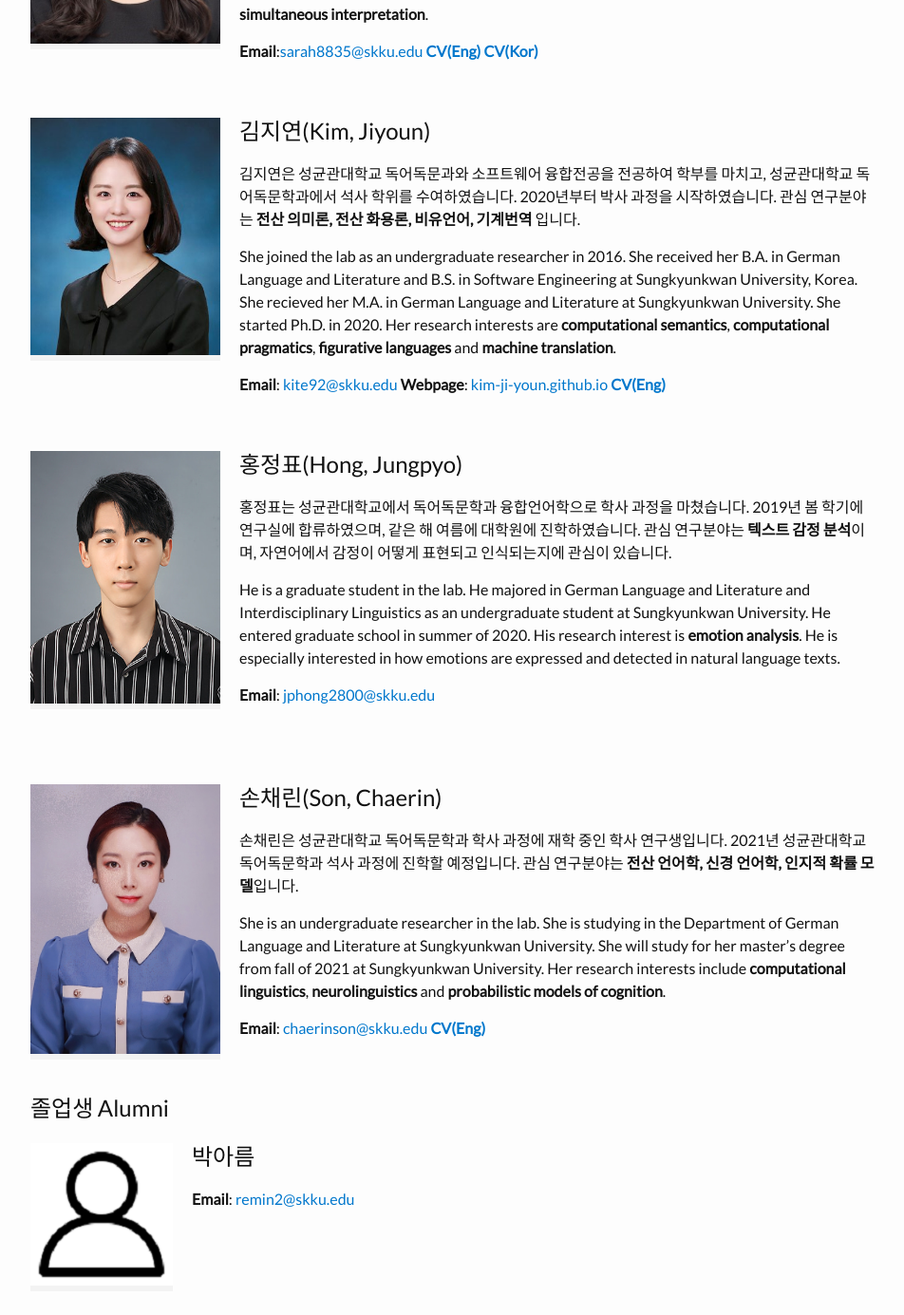
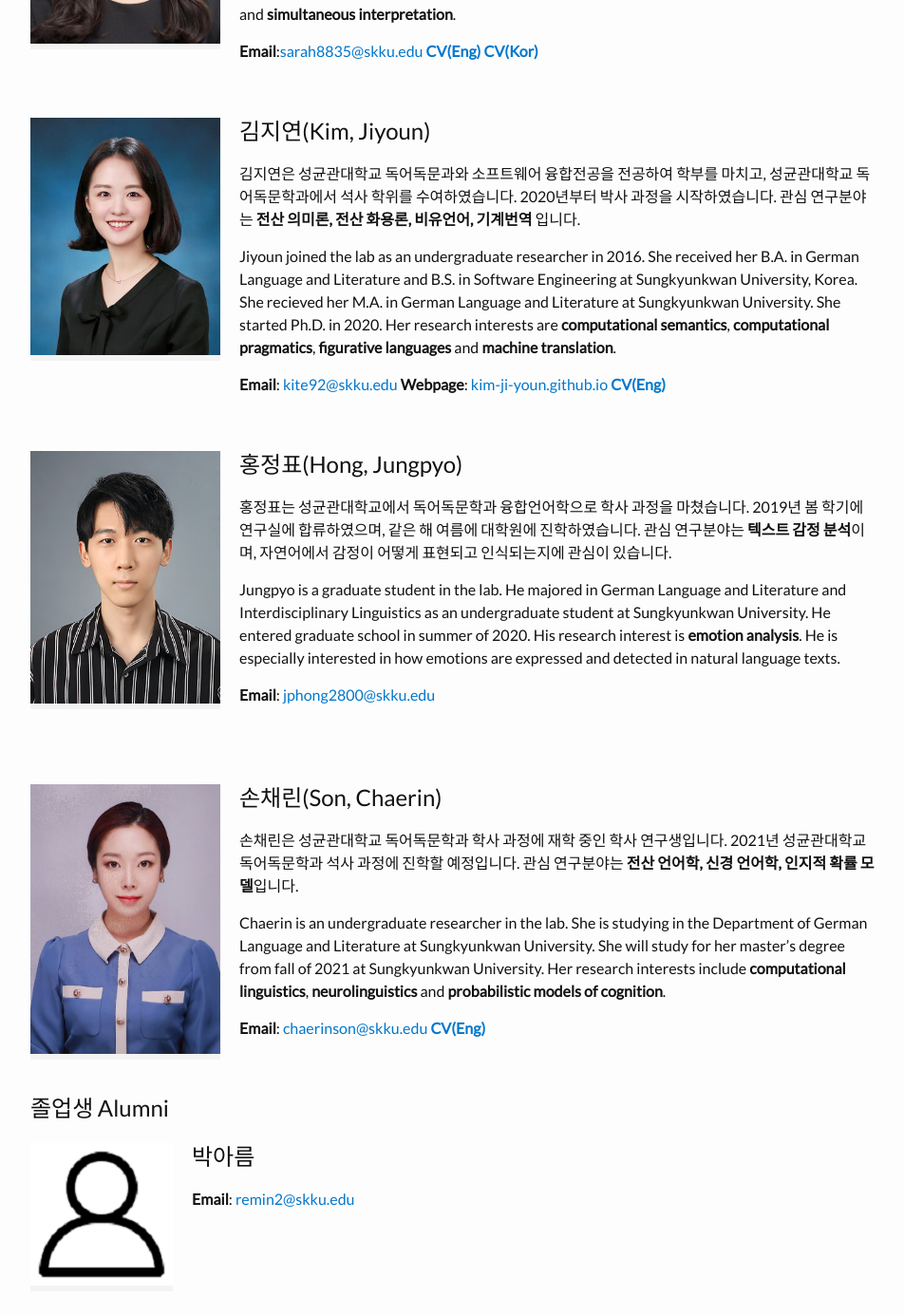
Before and after one commit to skkhmp/skkhmp.github.io, a Jekyll site: the page built from members.md, in a window 1280 px wide and 1400 px high, scrolled down 434 px. Shown: the top 1385 px of the window at 95% size, without its empty margins (163-1115 px from the left). Built offline with Jekyll 4.4.1, drawn with Linux system fonts in a browser that asks for light colours; some web fonts are replaced; some of the changed text lies outside the part shown.

Commit message:
Update members.md

```diff
--- a/members.md
+++ b/members.md
@@ -10,7 +10,7 @@ permalink: /members/
 ## 구영은(Koo, Youngeun)
 구영은은 성균관대학교 독어독문학과에서 학사, 석사 학위를 취득하였습니다. 2018년 성균관대학교 독어독문학과 박사과정에 진학하였으며, 현재 박사학위논문을 준비중입니다. 관심 연구분야는 **전산 화용론**, **대화 분석**, **대화 시스템**, **챗봇**, **동시통역**입니다.
 
-She received her B.A. and M.A. in German Language and Literature at Sungkyunkwan University, Korea. She started Ph.D. in 2018 and currently working on her Ph.D. dissertation. Her research interests are **computational pragmatics**, **conversational analysis**, **dialog system**, **chatbot** and **simultaneous interpretation**.
+Youngeun received her B.A. and M.A. in German Language and Literature at Sungkyunkwan University, Korea. She started Ph.D. in 2018 and currently working on her Ph.D. dissertation. Her research interests are **computational pragmatics**, **conversational analysis**, **dialog system**, **chatbot** and **simultaneous interpretation**.
 
 **Email**:<sarah8835@skku.edu>   **[CV(Eng)](/cv/koo_eng.pdf)**  **[CV(Kor)](/cv/koo_kor.pdf)**
 
@@ -20,7 +20,7 @@ She received her B.A. and M.A. in German Language and Literature at Sungkyunkwan
 ## 김지연(Kim, Jiyoun)
 김지연은 성균관대학교 독어독문과와 소프트웨어 융합전공을 전공하여 학부를 마치고, 성균관대학교 독어독문학과에서 석사 학위를 수여하였습니다.  2020년부터 박사 과정을 시작하였습니다. 관심 연구분야는 **전산 의미론, 전산 화용론, 비유언어, 기계번역** 입니다.
 
-She joined the lab as an undergraduate researcher in 2016. She received her B.A. in German Language and Literature and B.S. in Software Engineering at Sungkyunkwan University, Korea. She recieved her M.A. in German Language and Literature at Sungkyunkwan University. She started Ph.D. in 2020. Her research interests are **computational semantics**, **computational pragmatics**, **figurative languages** and **machine translation**.
+Jiyoun joined the lab as an undergraduate researcher in 2016. She received her B.A. in German Language and Literature and B.S. in Software Engineering at Sungkyunkwan University, Korea. She recieved her M.A. in German Language and Literature at Sungkyunkwan University. She started Ph.D. in 2020. Her research interests are **computational semantics**, **computational pragmatics**, **figurative languages** and **machine translation**.
 
 **Email**: <kite92@skku.edu> **Webpage**: [kim-ji-youn.github.io](http://kim-ji-youn.github.io)  **[CV(Eng)](/cv/kim_eng.pdf)**
 
@@ -31,7 +31,7 @@ She joined the lab as an undergraduate researcher in 2016. She received her B.A.
 ## 홍정표(Hong, Jungpyo)
 홍정표는 성균관대학교에서 독어독문학과 융합언어학으로 학사 과정을 마쳤습니다. 2019년 봄 학기에 연구실에 합류하였으며, 같은 해 여름에 대학원에 진학하였습니다. 관심 연구분야는 **텍스트 감정 분석**이며, 자연어에서 감정이 어떻게 표현되고 인식되는지에 관심이 있습니다.
 
-He is a graduate student in the lab. He majored in German Language and Literature and Interdisciplinary Linguistics as an undergraduate student at Sungkyunkwan University. He entered graduate school in summer of 2020. His research interest is **emotion analysis**. He is especially interested in how emotions are expressed and detected in natural language texts.
+Jungpyo is a graduate student in the lab. He majored in German Language and Literature and Interdisciplinary Linguistics as an undergraduate student at Sungkyunkwan University. He entered graduate school in summer of 2020. His research interest is **emotion analysis**. He is especially interested in how emotions are expressed and detected in natural language texts.
 
 **Email**: <jphong2800@skku.edu>
 
@@ -42,7 +42,7 @@ He is a graduate student in the lab. He majored in German Language and Literatur
 ## 손채린(Son, Chaerin)
 손채린은 성균관대학교 독어독문학과 학사 과정에 재학 중인 학사 연구생입니다. 2021년 성균관대학교 독어독문학과 석사 과정에 진학할 예정입니다. 관심 연구분야는 **전산 언어학, 신경 언어학, 인지적 확률 모델**입니다.
 
-She is an undergraduate researcher in the lab. She is studying in the Department of German Language and Literature at Sungkyunkwan University. She will study for her master's degree from fall of 2021 at Sungkyunkwan University. Her research interests include **computational linguistics**, **neurolinguistics** and **probabilistic models of cognition**.
+Chaerin is an undergraduate researcher in the lab. She is studying in the Department of German Language and Literature at Sungkyunkwan University. She will study for her master's degree from fall of 2021 at Sungkyunkwan University. Her research interests include **computational linguistics**, **neurolinguistics** and **probabilistic models of cognition**.
 
 **Email**: <chaerinson@skku.edu>   **[CV(Eng)](/cv/son_eng.pdf)**
 
```
